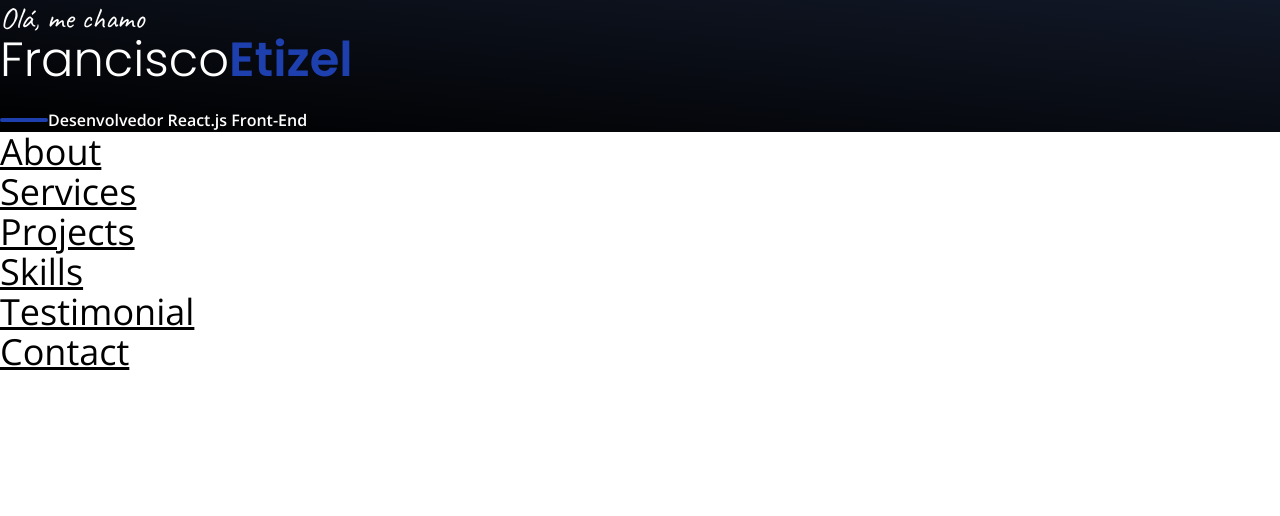
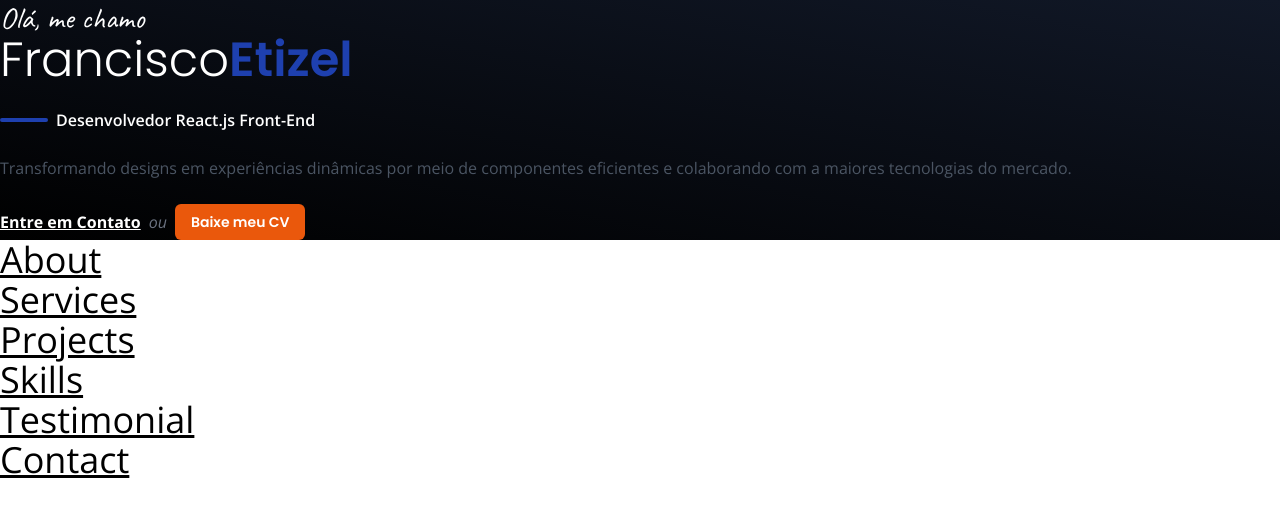
Before and after one commit to etizel/3tizel, a React (Vite) app: page / in a window 1280 px wide. Shown: the top 516 px of the page. Built offline with nearby package versions, Linux system fonts and the light colour scheme.

Commit message:
tailwind

```diff
--- a/src/components/Hero.tsx
+++ b/src/components/Hero.tsx
@@ -10,10 +10,29 @@ export function Hero() {
           </span>
         </h1>
 
-        <h2 className="font-semibold flex items-center">
+        <h2 className="font-semibold flex items-center gap-2">
           <div className="h-1 w-12 rounded-full bg-blue-800" />
           Desenvolvedor React.js Front-End
         </h2>
+
+        <p className="text-gray-600 my-6">
+          Transformando designs em experiências dinâmicas por meio de
+          componentes eficientes e colaborando com a maiores tecnologias do
+          mercado.
+        </p>
+
+        <div className="flex items-center gap-2">
+          <a href="#" className="underline font-bold text-white">
+            Entre em Contato
+          </a>
+          <span className="italic text-gray-500">ou</span>
+          <a
+            href="#"
+            className="cursor-pointer rounded-md bg-orange-600 px-4 py-2 font-headline text-sm font-semibold transition"
+          >
+            Baixe meu CV
+          </a>
+        </div>
       </div>
     </section>
   );
```
